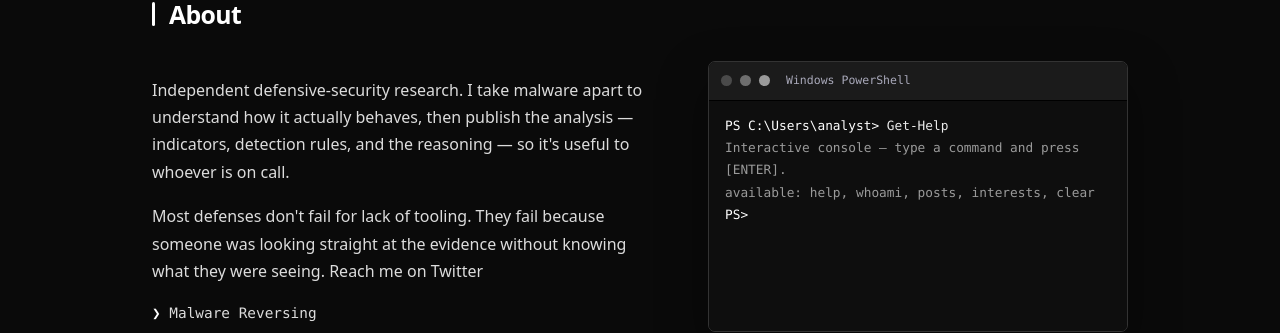
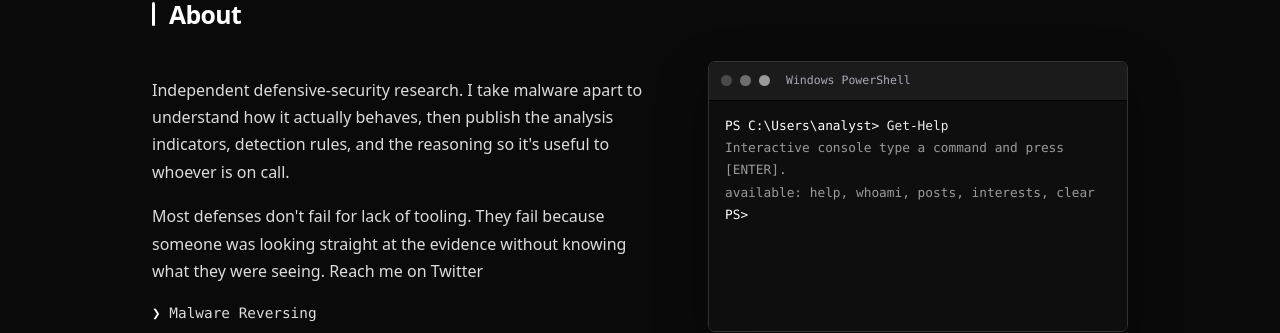
Before and after one commit to NaturalWalker/NaturalWalker.github.io, a Jekyll site: the page built from index.html, in a window 1280 px wide and 900 px high, scrolled down 1294 px. Shown: the part 242-575 px from the top of the window. Built offline with Jekyll 4.4.1, drawn with Linux system fonts in a browser that asks for light colours.

Commit message:
Update index.html

```diff
--- a/index.html
+++ b/index.html
@@ -82,7 +82,7 @@ title: null
     <div class="shead"><span class="shead-bar"></span><h2>About</h2></div>
     <div class="about-grid">
       <div class="about-copy">
-        <p>Independent defensive-security research. I take malware apart to understand how it actually behaves, then publish the analysis — indicators, detection rules, and the reasoning — so it's useful to whoever is on call.</p>
+        <p>Independent defensive-security research. I take malware apart to understand how it actually behaves, then publish the analysis indicators, detection rules, and the reasoning so it's useful to whoever is on call.</p>
         <p>Most defenses don't fail for lack of tooling. They fail because someone was looking straight at the evidence without knowing what they were seeing. Reach me on Twitter</p>
         <ul class="focus-list">
           {%- for f in site.focus -%}<li>{{ f }}</li>{%- endfor -%}
@@ -99,7 +99,7 @@ title: null
         <div class="term-body">
           <div class="term-boot">
             <div class="term-line"><span class="pr">PS C:\Users\{{ site.user }}></span> Get-Help</div>
-            <div class="term-line muted">Interactive console — type a command and press [ENTER].</div>
+            <div class="term-line muted">Interactive console type a command and press [ENTER].</div>
             <div class="term-line muted">available: help, whoami, posts, interests, clear</div>
           </div>
           <div id="term-out"></div>
@@ -135,7 +135,7 @@ title: null
       line('<span class="k">focus</span>  : '+esc(focus.join(', ')));
       line('<span class="k">status</span> : <span class="ok">'+esc(status)+'</span>');
     }
-    else if(c==='about'){ line('Defensive threat research — malware taken apart, then published as analysis, IOCs and detections.'); }
+    else if(c==='about'){ line('Defensive threat research malware taken apart, then published as analysis, IOCs and detections.'); }
     else if(c==='posts'){ if(posts.length===0){ line('no posts yet.'); } else { posts.forEach(function(p){ line('- <a href="'+p.u+'">'+esc(p.t)+'</a>'); }); } }
     else if(c==='interests' || c==='focus'){ focus.forEach(function(f){ line('&#10095; '+esc(f)); }); }
     else if(c==='clear'){ out.innerHTML=''; }
```
